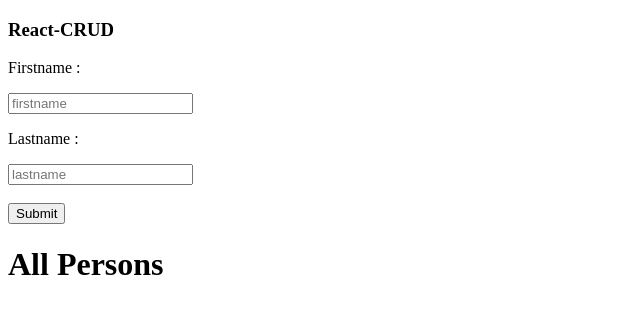
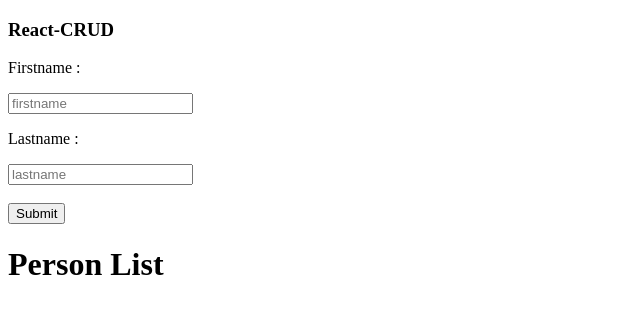
Before and after one commit to Christo92/react-crud, a React (Create React App) app: page / in a window 1280 px wide. Shown: the top 314 px of the page, without its empty margins (0-640 px from the left). Built offline with nearby package versions, Linux system fonts and the light colour scheme.

Commit message:
Redux Delete done

```diff
--- a/src/actions/formActions.js
+++ b/src/actions/formActions.js
@@ -8,9 +8,10 @@ export function addPersonAction(data) {
     }
 };
 
-export function removePerson() {
+export function removePersonAction(id) {
     return {
-        type: REMOVE_PERSON
+        type: REMOVE_PERSON,
+        id
     }
 };
 
--- a/src/containers/List.js
+++ b/src/containers/List.js
@@ -14,13 +14,12 @@ class List extends Component {
 
         return (
             <div>
-                <h1>All Persons</h1>
+                <h1>Person List</h1>
                 {
                     personList.map(person => (
                         <Person
                             key={person.id}
                             person={person}
-                            isEditing={person.isEditing}
                         />
                         )
                     )
--- a/src/containers/Person.js
+++ b/src/containers/Person.js
@@ -1,52 +1,16 @@
 import React, { Component } from 'react';
 // Redux
 import { connect } from 'react-redux';
+// Action Types
+import { removePersonAction } from '../actions/formActions';
 
 class Person extends Component {
 
-    // state = {
-    //     firstName: '',
-    //     lastName: '',
-    //     isEditing: false
-    // };
-
-    // Update the state when the component mounts
-    // componentDidMount() {
-    //     this.setState({
-    //         firstName: this.props.person.firstName,
-    //         lastName: this.props.person.lastName
-    //     });
-    // };
-
-    // Update value from a person
-    // editPerson = () => {
-    //     // Change the isEditing boolean value
-    //     this.setState({
-    //         isEditing: !this.state.editing
-    //     });
-    // };
-
-    // Update the firstName value of a person
-    // handleUpdateFirstName = (e) => {
-    //     this.setState({
-    //         firstName: e.target.value
-    //     });
-    // };
-
-    // Update the lastName value of a person
-    // handleUpdateLastName = (e) => {
-    //     this.setState({
-    //         lastName: e.target.value
-    //     });
-    // };
-
-    // handleUpdate = (e) => {
-    //     e.preventDefault();
-    //     this.setState({
-    //         isEditing: false
-    //     })
-    // };
-
+    handleRemovePerson = () => {
+        // Send the id of person to param
+        let idPerson = this.props.person.id;
+        this.props.removePerson(idPerson)
+    }
 
     render() {
 
@@ -62,7 +26,7 @@ class Person extends Component {
                         <div>
                             <li>FirstName: {firstName} </li>
                             <li>LastName: {lastName}</li>
-                            <button>Remove</button>
+                            <button onClick={this.handleRemovePerson}>Remove</button>
                             <button>Edit</button>
                         </div>
                     // isEditing ? (
@@ -99,6 +63,14 @@ class Person extends Component {
     }
 }
 
+const mapDispatchToProps = dispatch => {
+    return {
+        removePerson: (id) => {
+            dispatch(removePersonAction(id))
+        }
+    }
+}
 
 
-export default connect()(Person);
+
+export default connect(null, mapDispatchToProps)(Person);
--- a/src/reducers/formReducer.js
+++ b/src/reducers/formReducer.js
@@ -1,5 +1,5 @@
 // Action Types
-import { ADD_PERSON } from '../actions/actionTypes';
+import { ADD_PERSON, REMOVE_PERSON, EDIT_PERSON } from '../actions/actionTypes';
 
 const initialState = {
     personList: [],
@@ -11,6 +11,20 @@ export function formReducer(state = initialState, action) {
             return {
                 personList: [action.data, ...state.personList]
             };
+        case REMOVE_PERSON:
+            // Deleting of item with filter to avoid to mutate
+            const newPersonList = state.personList.filter(person => {
+                return person.id !== action.id
+            });
+
+            // After the deleting we update the state
+            return {
+                personList: newPersonList
+            }
+        case EDIT_PERSON:
+            return {
+
+            }
         default:
             return state;
     }
```
